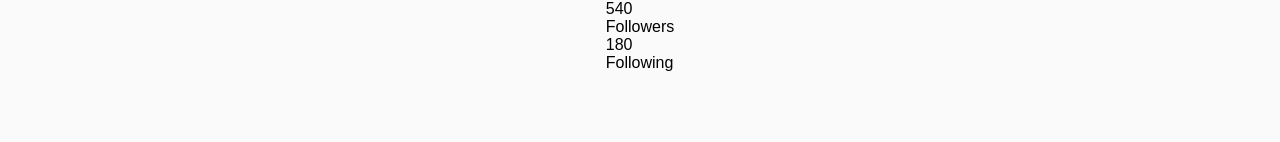
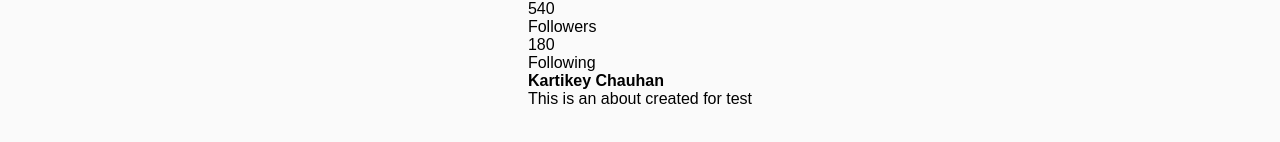
Before and after one commit to 23-kartikey/course-distributor, a React (Vite) app in the folder course-distributor-frontend/: page /profile-user in a window 1280 px wide. Shown: the part 254-396 px from the top of the page. Built offline with nearby package versions, Linux system fonts and the light colour scheme; no server answers.

Commit message:
refactor: add customary about and name for development

```diff
--- a/course-distributor-frontend/src/pages/Profile.tsx
+++ b/course-distributor-frontend/src/pages/Profile.tsx
@@ -57,8 +57,8 @@ const Profile = () => {
                             </div>
                         </div>
                         <div className="profile-bio">
-                            <h4>{profile.name}</h4>
-                            <p>{profile.about}</p>
+                            <h4>Kartikey Chauhan{/*profile.name*/}</h4>
+                            <p>{/*profile.about*/}This is an about created for test</p>
                         </div>
                     </div>
                 </div>
```
